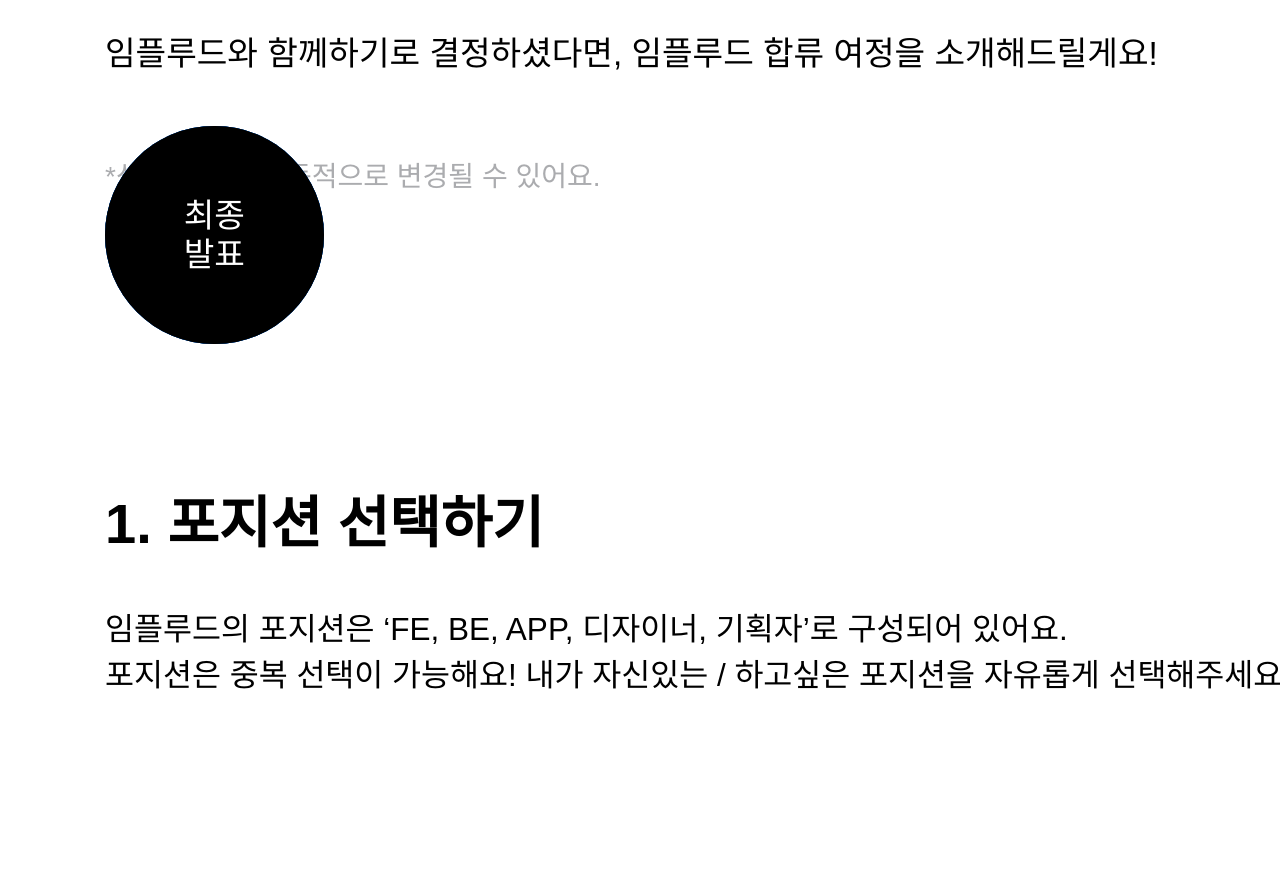
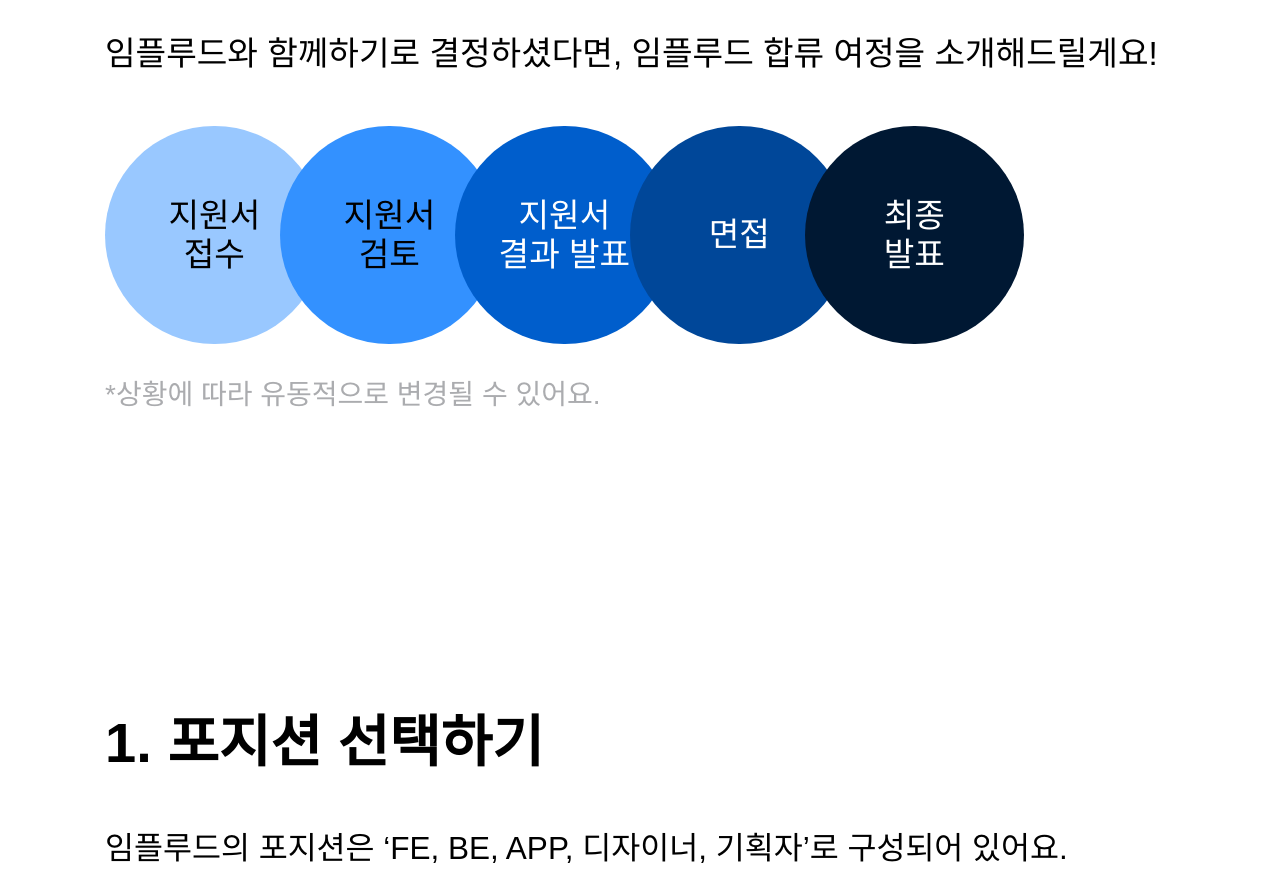
Before and after one commit to implude/implude-main-page, a React (Vite) app: page /recruit in a window 1280 px wide. Shown: the part 880-1751 px from the top of the page. Built offline with nearby package versions, Linux system fonts and the light colour scheme; a web font is replaced by a local one.

Commit message:
Feat: Circle Refactoring

```diff
--- a/src/pages/Recruit/RecruitPage.jsx
+++ b/src/pages/Recruit/RecruitPage.jsx
@@ -18,6 +18,7 @@ import {
 export default function RecruitPage() {
   const [part, setPart] = useState(0)
   const [detailPartDev, setDetailPartDev] = useState(0)
+  const applyProcess = [['지원서', '접수'], ['지원서', '검토'], ['지원서', '결과 발표'], ['면접'], ['최종', '발표']]
 
   return (
     <Col>
@@ -34,38 +35,19 @@ export default function RecruitPage() {
               임플루드와 함께하기로 결정하셨다면, 임플루드 합류 여정을 소개해드릴게요!
             </Header2>
             <Blank height="3.75rem" />
-            <Row justify="space-between" gap={'-3.125rem'}>
-              <TitleCircle style={{ background: '#99c8ff' }}>
-                <CircleText color="black">
-                  지원서
-                  <br />
-                  접수
-                </CircleText>
-              </TitleCircle>
-              <TitleCircle style={{ background: '#3391ff' }}>
-                <CircleText color="black">
-                  지원서
-                  <br />
-                  검토
-                </CircleText>
-              </TitleCircle>
-              <TitleCircle style={{ background: '#005ecc' }}>
-                <CircleText color="--gray-white">
-                  지원서
-                  <br />
-                  결과 발표
-                </CircleText>
-              </TitleCircle>
-              <TitleCircle style={{ background: '#002f66' }}>
-                <CircleText color="--gray-white">면접</CircleText>
-              </TitleCircle>
-              <TitleCircle style={{ background: 'black' }}>
-                <CircleText color="--gray-white">
-                  최종
-                  <br />
-                  발표
-                </CircleText>
-              </TitleCircle>
+            <Row>
+              {applyProcess.map((process, i) => (
+                <TitleCircle key={i} width={''} color={`--brand-${200 * (i + 1) - Math.floor(i / 3) * 100}`}>
+                  <CircleText color={i < 2 ? '--gray-black' : '--gray-white'}>
+                    {process.map((x, i) => (
+                      <div key={i}>
+                        {x}
+                        {i + 1 === process.length ? null : <br />}
+                      </div>
+                    ))}
+                  </CircleText>
+                </TitleCircle>
+              ))}
             </Row>
             <Blank height="2rem" />
             <Description color={'--gray-400'}>*상황에 따라 유동적으로 변경될 수 있어요.</Description>
@@ -359,8 +341,8 @@ const TitleCircle = styled.div`
   width: 15.625rem;
   height: 15.625rem;
   border-radius: 50%;
-  position: absolute;
-  text-align: center;
+  margin: 0 -3.125rem 0 0;
+  ${(p) => p.color && `background-color: var(${p.color});`}
   justify-content: center;
   align-items: center;
 `
```
